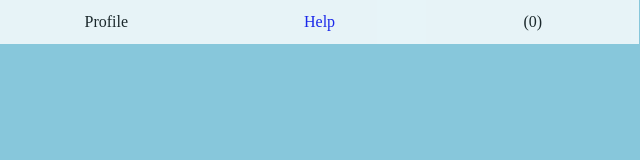
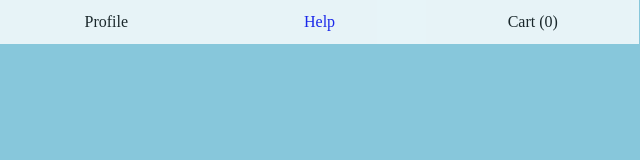
Before and after one commit to timmychiu96/pui, a plain HTML site: page week5/help.html in a window 1280 px wide. Shown: the full height of the page, 640-1280 px from the left. Drawn offline with Linux system fonts and the light colour scheme.

Commit message:
nav bar and readme.txt

```diff
--- a/week5/help.html
+++ b/week5/help.html
@@ -11,7 +11,7 @@
       <li><a class="navitem">About</a></li>
       <li><a class="navitem">Profile</a></li>
       <li><a href="help.html" class="navitem">Help</a></li>
-      <li><a class="navitem">(0)</a></li>
+      <li><a class="navitem"> Cart (0)</a></li> <!-- <img src="images/shopping-cart.png" class="icon"> -->
     </ul>
     <body>
         This would be the help page if there was one
```
Also changed, not shown: week5/index.html (+1 -1 lines), week5/product.html (+1 -1 lines), week5/README.txt (added).
